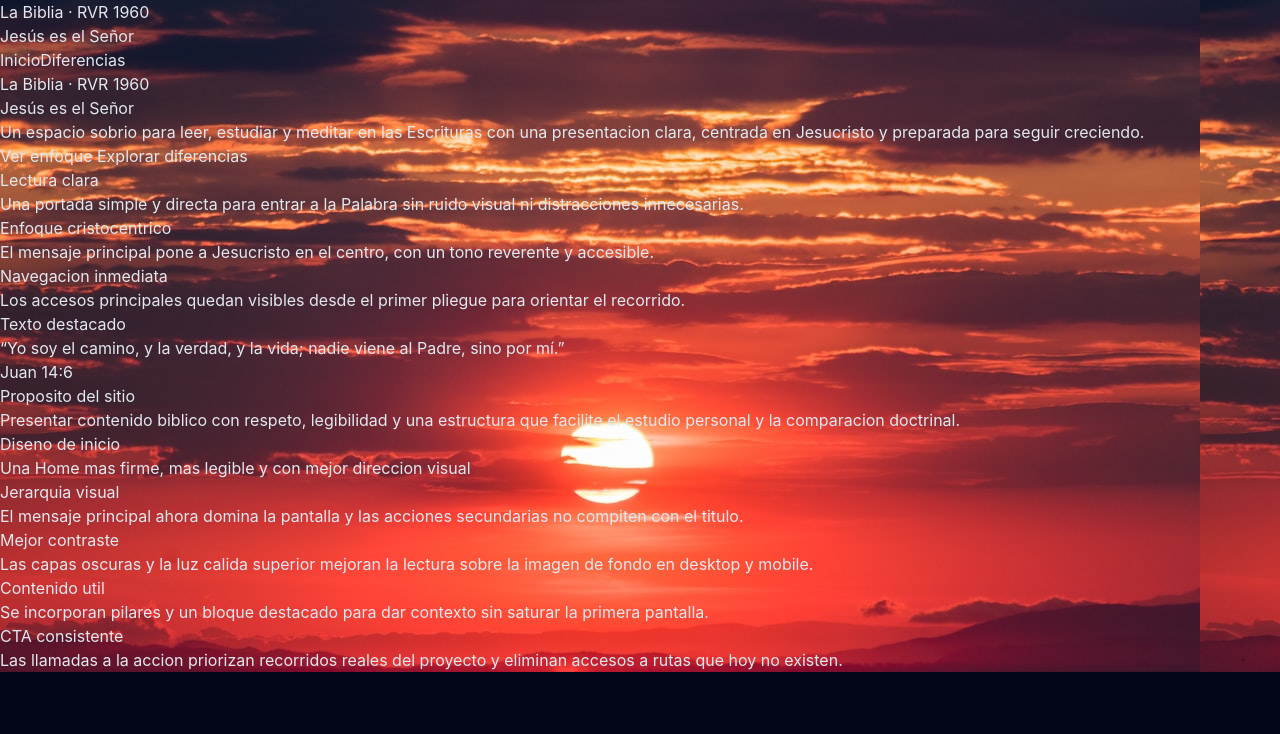
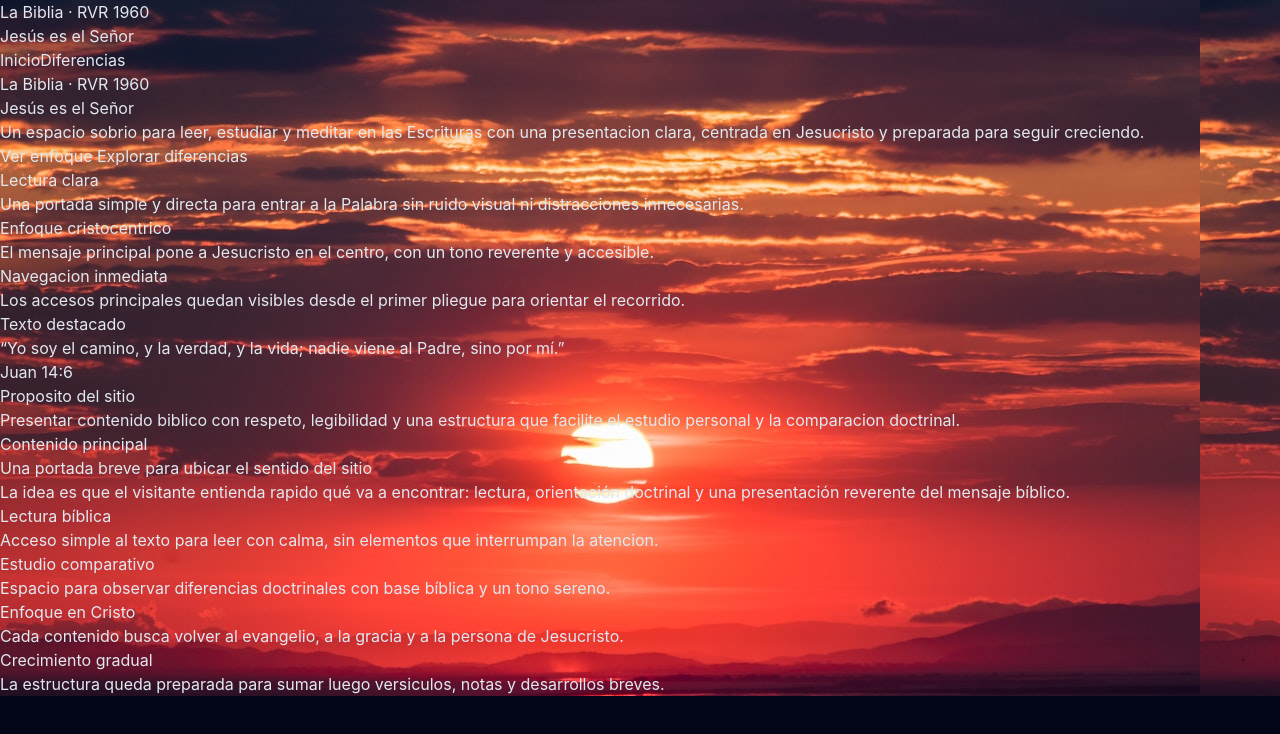
Before and after one commit to BraianGerez7733/Jesus, a Vue app: page / in a window 1280 px wide. Shown: the top 734 px of the page. Built offline with nearby package versions, Linux system fonts and the light colour scheme.

Commit message:
Refactor code structure for improved readability and maintainability

```diff
--- a/src/views/Diferencias.vue
+++ b/src/views/Diferencias.vue
@@ -11,28 +11,33 @@ const criterios = [
 const religiones = [
   {
     nombre: 'Judaísmo',
-    resumen: 'Comparacion sobre el Mesias prometido, la ley y el cumplimiento en Cristo.',
-    enfoque: 'Profecias, pacto y reconocimiento de Jesús.',
+    resumen: 'Se compara la expectativa del Mesias con la afirmacion cristiana de que Jesús cumple las promesas del Antiguo Testamento.',
+    enfoque: 'Mesias prometido y cumplimiento en Cristo.',
+    detalle: 'El punto central no es la moral solamente, sino la identidad de Jesús.',
   },
   {
     nombre: 'Catolicismo',
-    resumen: 'Revision de autoridad doctrinal, tradicion, mediacion y justificacion.',
-    enfoque: 'Biblia, gracia y suficiencia de Cristo.',
+    resumen: 'Se revisan autoridad doctrinal, mediacion y justificacion, contrastando tradición e Iglesia con la suficiencia de Cristo y la Escritura.',
+    enfoque: 'Autoridad, gracia y mediacion.',
+    detalle: 'La comparacion apunta a la salvacion por gracia y al lugar único de Cristo.',
   },
   {
     nombre: 'Mormonismo',
-    resumen: 'Analisis de revelaciones posteriores, naturaleza de Dios y evangelio.',
-    enfoque: 'Canon biblico, deidad y salvacion.',
+    resumen: 'Se observan las revelaciones posteriores, la idea de Dios y el mensaje de salvacion frente al testimonio bíblico histórico.',
+    enfoque: 'Revelacion, deidad y evangelio.',
+    detalle: 'El eje es si el canon bíblico es suficiente y quién es realmente Jesús.',
   },
   {
     nombre: 'Islam',
-    resumen: 'Contraste entre la persona de Jesús, la cruz y la revelacion coranica.',
-    enfoque: 'Hijo de Dios, redencion y autoridad.',
+    resumen: 'Se contrasta la vision islamica de Jesús con la confesión cristiana sobre su divinidad, su muerte en la cruz y su resurreccion.',
+    enfoque: 'Jesús, cruz y redencion.',
+    detalle: 'La diferencia principal está en la persona de Cristo y en la obra redentora.',
   },
   {
     nombre: 'Budismo',
-    resumen: 'Diferencias entre cosmovision, pecado, sufrimiento y esperanza eterna.',
-    enfoque: 'Gracia, verdad y vida nueva en Cristo.',
+    resumen: 'Se comparan la comprensión del sufrimiento, el problema del pecado y la esperanza final con la respuesta del evangelio.',
+    enfoque: 'Sufrimiento, pecado y esperanza.',
+    detalle: 'Aquí cambia la base completa: no solo una practica, sino la visión del ser humano y de la salvacion.',
   },
 ]
 </script>
@@ -117,8 +122,8 @@ const religiones = [
           </div>
 
           <p class="max-w-xl text-sm leading-7 text-slate-300">
-            Cada bloque puede crecer luego hacia estudios mas profundos, citas biblicas y
-            cuadros comparativos.
+            Cada bloque resume una diferencia importante y deja abierta la posibilidad de
+            ampliar luego con textos bíblicos concretos.
           </p>
         </div>
 
@@ -140,10 +145,14 @@ const religiones = [
               {{ religion.resumen }}
             </p>
 
+            <p class="mt-4 text-sm leading-7 text-slate-300">
+              {{ religion.detalle }}
+            </p>
+
             <div class="mt-6 h-px w-full bg-white/10"></div>
 
             <p class="mt-5 text-sm font-semibold text-cyan-100 transition group-hover:text-white">
-              Proximo paso: desarrollar estudio detallado
+              Lectura sintetica lista para ampliar
             </p>
           </article>
         </div>
--- a/src/views/Home.vue
+++ b/src/views/Home.vue
@@ -14,6 +14,25 @@ const pilares = [
   {
     titulo: 'Navegacion inmediata',
     texto: 'Los accesos principales quedan visibles desde el primer pliegue para orientar el recorrido.',
+  },
+]
+
+const secciones = [
+  {
+    titulo: 'Lectura bíblica',
+    texto: 'Acceso simple al texto para leer con calma, sin elementos que interrumpan la atencion.',
+  },
+  {
+    titulo: 'Estudio comparativo',
+    texto: 'Espacio para observar diferencias doctrinales con base bíblica y un tono sereno.',
+  },
+  {
+    titulo: 'Enfoque en Cristo',
+    texto: 'Cada contenido busca volver al evangelio, a la gracia y a la persona de Jesucristo.',
+  },
+  {
+    titulo: 'Crecimiento gradual',
+    texto: 'La estructura queda preparada para sumar luego versiculos, notas y desarrollos breves.',
   },
 ]
 </script>
@@ -77,43 +96,26 @@ const pilares = [
       <div class="mx-auto grid max-w-6xl gap-8 lg:grid-cols-[0.9fr_1.1fr]">
         <div>
           <p class="section-heading text-amber-200">
-            Diseno de inicio
+            Contenido principal
           </p>
           <h2 class="mt-3 text-3xl font-bold text-white sm:text-4xl">
-            Una Home mas firme, mas legible y con mejor direccion visual
+            Una portada breve para ubicar el sentido del sitio
           </h2>
+          <p class="mt-4 max-w-xl text-sm leading-7 text-slate-300">
+            La idea es que el visitante entienda rapido qué va a encontrar: lectura,
+            orientación doctrinal y una presentación reverente del mensaje bíblico.
+          </p>
         </div>
 
         <div class="grid gap-4 sm:grid-cols-2">
-          <div class="page-card">
-            <p class="text-lg font-semibold text-white">Jerarquia visual</p>
+          <div
+            v-for="seccion in secciones"
+            :key="seccion.titulo"
+            class="page-card"
+          >
+            <p class="text-lg font-semibold text-white">{{ seccion.titulo }}</p>
             <p class="mt-3 text-sm leading-7 text-slate-200">
-              El mensaje principal ahora domina la pantalla y las acciones secundarias no
-              compiten con el titulo.
-            </p>
-          </div>
-
-          <div class="page-card">
-            <p class="text-lg font-semibold text-white">Mejor contraste</p>
-            <p class="mt-3 text-sm leading-7 text-slate-200">
-              Las capas oscuras y la luz calida superior mejoran la lectura sobre la imagen
-              de fondo en desktop y mobile.
-            </p>
-          </div>
-
-          <div class="page-card">
-            <p class="text-lg font-semibold text-white">Contenido util</p>
-            <p class="mt-3 text-sm leading-7 text-slate-200">
-              Se incorporan pilares y un bloque destacado para dar contexto sin saturar la
-              primera pantalla.
-            </p>
-          </div>
-
-          <div class="page-card">
-            <p class="text-lg font-semibold text-white">CTA consistente</p>
-            <p class="mt-3 text-sm leading-7 text-slate-200">
-              Las llamadas a la accion priorizan recorridos reales del proyecto y eliminan
-              accesos a rutas que hoy no existen.
+              {{ seccion.texto }}
             </p>
           </div>
         </div>
```
Also changed, not shown: 3 other files (tests, documents, lock files or other folders).
